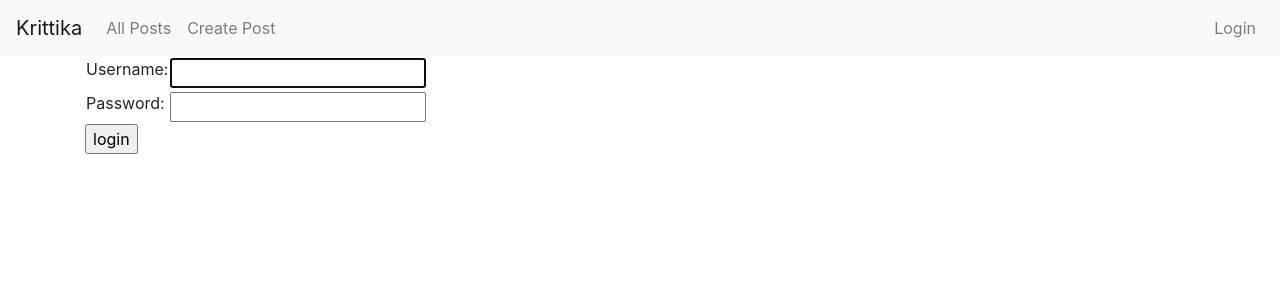
After one commit to Arhaan/krittika-conv-assignment-2, a Django app: page /auth/login/ in a window 1280 px wide. The commit adds this page. Shown: the top 300 px of the page. Run offline with Django 4.2, Linux system fonts and the light colour scheme.

Commit message:
User authentication works

```diff
--- a/blog/forms.py
+++ b/blog/forms.py
@@ -3,10 +3,12 @@ from ckeditor.widgets import CKEditorWidget
 from crispy_forms.helper import FormHelper
 from crispy_forms.layout import Submit
 
-from .models import Post
+from .models import Post, CATEGORIES
 class PostCreateForm(forms.Form):
     title = forms.CharField(required=True)
+    category = forms.ChoiceField(choices=CATEGORIES)
     content = forms.CharField(widget=CKEditorWidget(), required=True)
+
 
     class Meta:
         model = Post
--- a/blog/templates/blog/base.html
+++ b/blog/templates/blog/base.html
@@ -2,11 +2,52 @@
 <html>
     <head>
         <title>Krittika Uwu</title>
+        <link rel="stylesheet" href="https://cdn.jsdelivr.net/npm/bootstrap@4.6.1/dist/css/bootstrap.min.css" integrity="sha384-zCbKRCUGaJDkqS1kPbPd7TveP5iyJE0EjAuZQTgFLD2ylzuqKfdKlfG/eSrtxUkn" crossorigin="anonymous">
+
 
     </head>
 
     <body>
-    {% block content %}{% endblock content %}
+        <nav class="navbar navbar-expand-lg navbar-light bg-light">
+            <a class="navbar-brand" href="#">Krittika</a>
+            <button class="navbar-toggler" type="button" data-toggle="collapse" data-target="#navbarSupportedContent" aria-controls="navbarSupportedContent" aria-expanded="false" aria-label="Toggle navigation">
+              <span class="navbar-toggler-icon"></span>
+            </button>
+
+            <div class="collapse navbar-collapse" id="navbarSupportedContent">
+              <ul class="navbar-nav mr-auto">
+                <li class="nav-item">
+                    <a class="nav-link" href="{% url 'posts-list'%}">All Posts</a>
+                  </li>
+                <li class="nav-item">
+                    <a class="nav-link" href="{% url 'posts-create'%}">Create Post</a>
+                  </li>
+
+
+              </ul>
+              <ul class="navbar-nav my-2 my-lg-0">
+                    {% if user.is_authenticated %}
+                    <li class="nav-item">
+                        <a class="nav-link" href="{% url 'logout'%}">Hi {{user.username}}</a>
+                      </li>
+                      <li class="nav-item">
+                        <a class="nav-link" href="{% url 'logout'%}">Logout</a>
+                      </li>
+                    {% else %}
+                    <li class="nav-item">
+                        <a class="nav-link" href="{% url 'login'%}">Login</a>
+                      </li>
+                    {%endif%}
+
+
+                </ul>
+            </div>
+          </nav>
+
+    <div class="container">
+        {% block content %}{% endblock content %}
+    </div>
+
 
     <script src="https://cdn.jsdelivr.net/npm/jquery@3.5.1/dist/jquery.slim.min.js" integrity="sha384-DfXdz2htPH0lsSSs5nCTpuj/zy4C+OGpamoFVy38MVBnE+IbbVYUew+OrCXaRkfj" crossorigin="anonymous"></script>
 <script src="https://cdn.jsdelivr.net/npm/bootstrap@4.6.1/dist/js/bootstrap.bundle.min.js" integrity="sha384-fQybjgWLrvvRgtW6bFlB7jaZrFsaBXjsOMm/tB9LTS58ONXgqbR9W8oWht/amnpF" crossorigin="anonymous"></script>
--- /dev/null
+++ b/blog/templates/registration/login.html
@@ -0,0 +1,27 @@
+{% extends "blog/base.html" %}
+
+{% block content %}
+
+
+
+  {% if next %}
+      <p>Please login to see this page.</p>
+  {% endif %}
+
+  <form method="post" action="{% url 'login' %}">
+    {% csrf_token %}
+    <table>
+      <tr>
+        <td>{{ form.username.label_tag }}</td>
+        <td>{{ form.username }}</td>
+      </tr>
+      <tr>
+        <td>{{ form.password.label_tag }}</td>
+        <td>{{ form.password }}</td>
+      </tr>
+    </table>
+    <input type="submit" value="login"/>
+    <input type="hidden" name="next" value="{{ next }}" />
+  </form>
+
+{% endblock %}
--- a/krittikaBlog/settings.py
+++ b/krittikaBlog/settings.py
@@ -127,3 +127,6 @@ DEFAULT_AUTO_FIELD = 'django.db.models.BigAutoField'
 
 
 CRISPY_TEMPLATE_PACK = 'bootstrap4'
+
+LOGIN_REDIRECT_URL = '/view_blog'
+LOGOUT_REDIRECT_URL = '/view_blog'
--- a/krittikaBlog/urls.py
+++ b/krittikaBlog/urls.py
@@ -20,3 +20,6 @@ urlpatterns = [
     path('admin/', admin.site.urls),
     path("", include('blog.urls')),
 ]
+urlpatterns += [
+    path('auth/', include('django.contrib.auth.urls')),
+]
```
Also changed, not shown: blog/models.py (+8 -0 lines), blog/templates/blog/detailblog.html (+7 -2 lines), blog/templates/blog/listblogs.html (+13 -3 lines), blog/migrations/0004_post_category.py (added), 2 other files.
